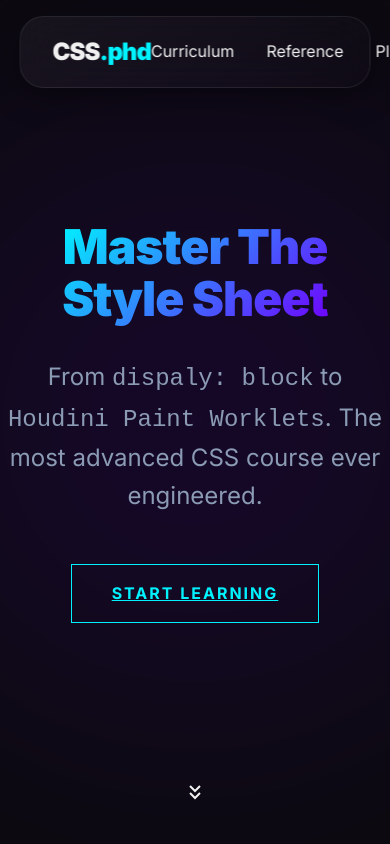
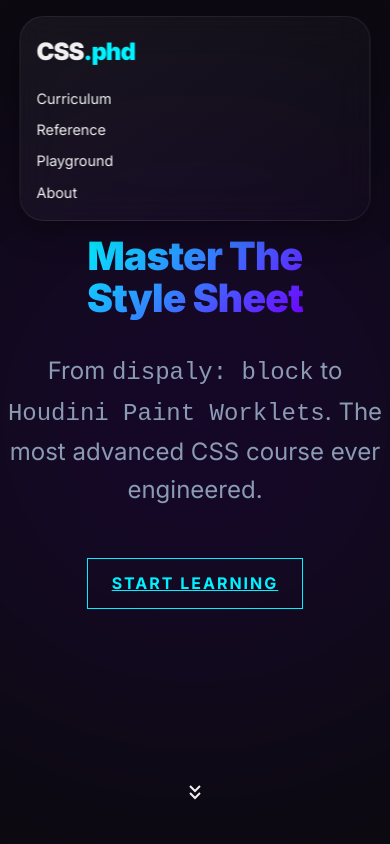
Before and after one commit to Abdulmazid24/my-try-github-repo, a plain HTML site: page index.html in a window 390 px wide. Shown: the top 844 px of the page. Drawn offline with Linux system fonts and the light colour scheme.

Commit message:
feat(mobile): add comprehensive mobile optimization - Responsive navigation with mobile-friendly layout - Touch-friendly button sizes (44px minimum) - Better responsive grid for mobile devices - Add prefers-reduced-motion support for accessibility - Optimize text sizes for small screens

```diff
--- a/assets/css/main.css
+++ b/assets/css/main.css
@@ -225,4 +225,54 @@ h1 {
     .playground-area {
         grid-template-columns: 1fr;
     }
+
+    /* Mobile Navigation */
+    nav.glass-panel {
+        flex-wrap: wrap;
+        padding: 1rem !important;
+    }
+
+    nav.glass-panel ul {
+        flex-direction: column;
+        gap: 0.5rem !important;
+        width: 100%;
+        margin-top: 1rem;
+    }
+
+    /* Touch-friendly buttons */
+    .btn-neon {
+        min-height: 44px;
+        padding: 0.75rem 1.5rem;
+    }
+
+    /* Better mobile grid */
+    .grid-layout {
+        grid-template-columns: 1fr;
+        gap: 1rem;
+        padding: 1rem;
+    }
+
+    /* Adjust text sizes */
+    h1 {
+        font-size: clamp(2rem, 10vw, 3rem);
+    }
+
+    /* Hide nav links on very small screens, show hamburger */
+    @media (max-width: 480px) {
+        nav.glass-panel ul li {
+            font-size: 0.9rem;
+        }
+    }
 }
+
+/* Performance: Reduce motion for users who prefer it */
+@media (prefers-reduced-motion: reduce) {
+
+    *,
+    *::before,
+    *::after {
+        animation-duration: 0.01ms !important;
+        animation-iteration-count: 1 !important;
+        transition-duration: 0.01ms !important;
+    }
+}
```
